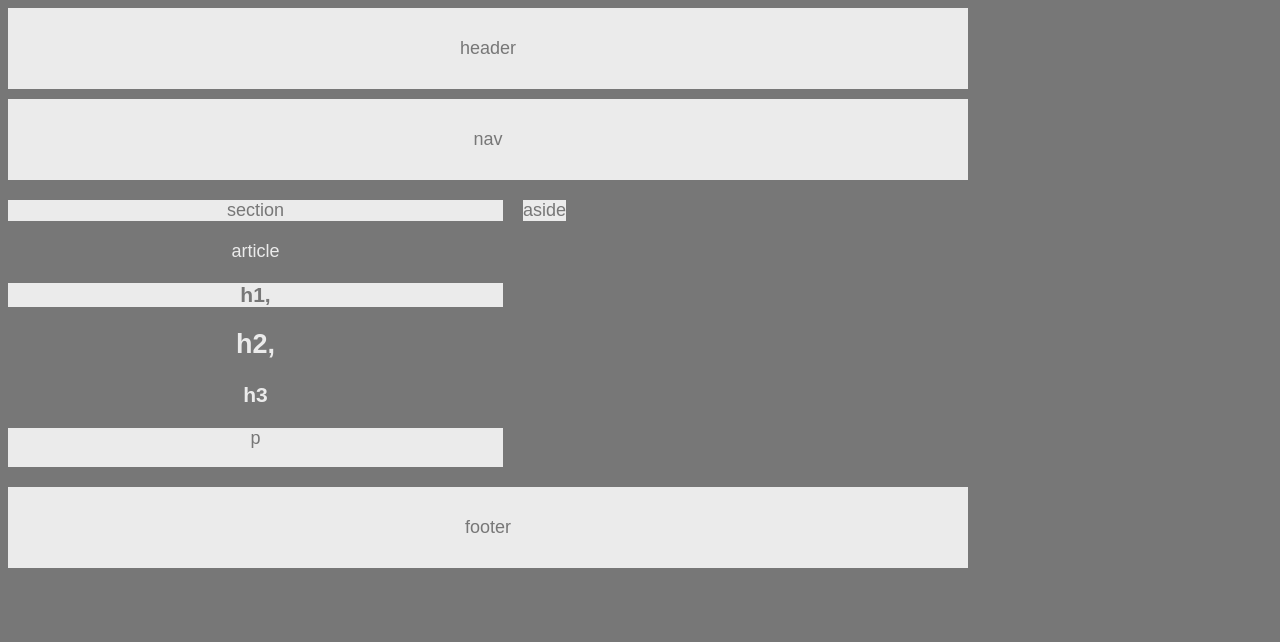
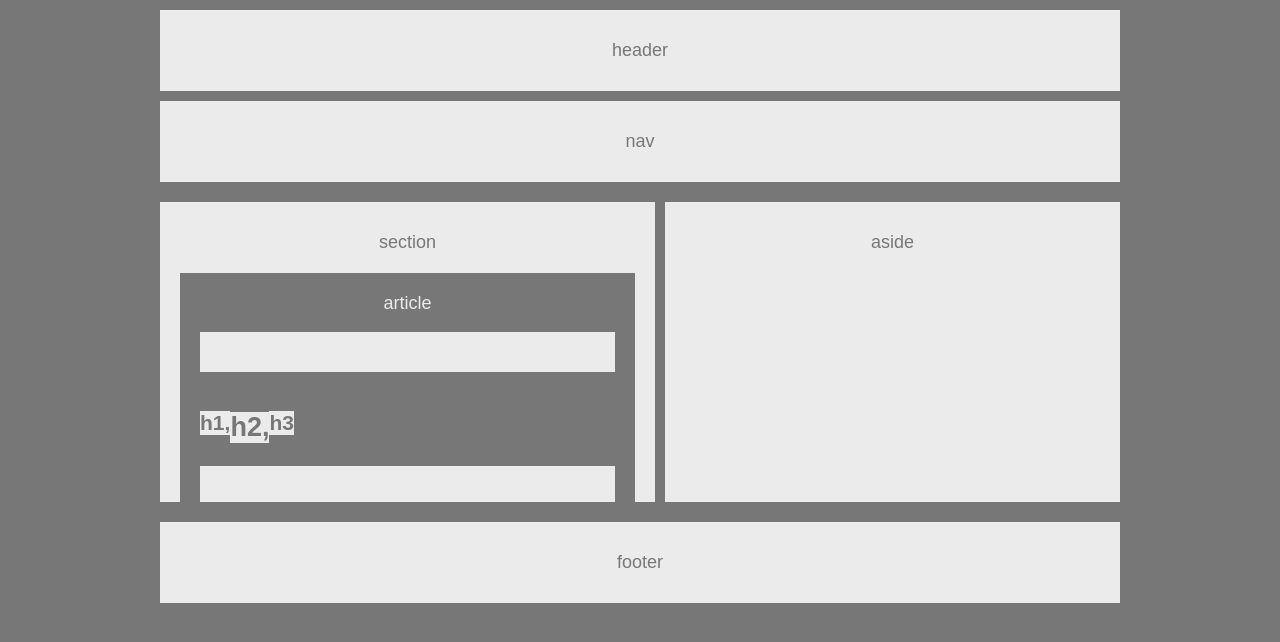
Before and after one commit to kevinmahoney135/HW-Wireframe, a plain HTML site: page index.html in a window 1280 px wide. Drawn offline with Linux system fonts and the light colour scheme.

Commit message:
Added more padding, margins, overflow

```diff
--- a/index.html
+++ b/index.html
@@ -18,7 +18,11 @@
         section
         <article>
             article
-            <h1>h1, </h1><h2>h2, </h2><h3>h3</h3>
+            <p>
+                <h1>h1, </h1>
+                <h2>h2, </h2>
+                <h3>h3</h3>
+            </p>
             <p>
                 p
             </p>
--- a/style.css
+++ b/style.css
@@ -5,9 +5,11 @@ body {
     width: 960px;
     font-size: 18px;
     text-align: center;
+    margin: auto;
 }
 header {
     background: #ebebeb;
+    margin-top: 10px;
     margin-bottom: 10px;
     padding: 30px;
 }
@@ -18,14 +20,22 @@ nav {
 }
 section {
     background: #ebebeb;
-    width: 495px;
+    width: 455px;
+    height: 270px;
     margin-bottom: 20px;
+    padding-top: 30px;
+    padding-left: 20px;
+    padding-right: 20px;
     float: left;
+    overflow: auto;
 }
 aside {
     background: #ebebeb;
-    margin-left: 20px;
-    float: left;
+    width: 455px;
+    height: 270px;
+    margin-left: 10px;
+    padding-top: 30px;
+    float: right;
 }
 footer {
     clear: both;
@@ -36,12 +46,29 @@ article {
     color: #ebebeb;
     background: #777;
     padding-top: 20px;
+    padding-bottom: 20px;
+    padding-left: 20px;
+    padding-right: 20px;
+    margin-top: 20px;
 }
 h1 {
     color: #777;
     background: #ebebeb;
+    float: left;
+}
+h2 {
+    color: #777;
+    background: #ebebeb;
+    float: left;
+}
+h3 {
+    color: #777;
+    background: #ebebeb;
+    float: left;
 }
 p {
     color: #777;
     background: #ebebeb;
+    padding: 20px;
+    clear: both;
 }
```
